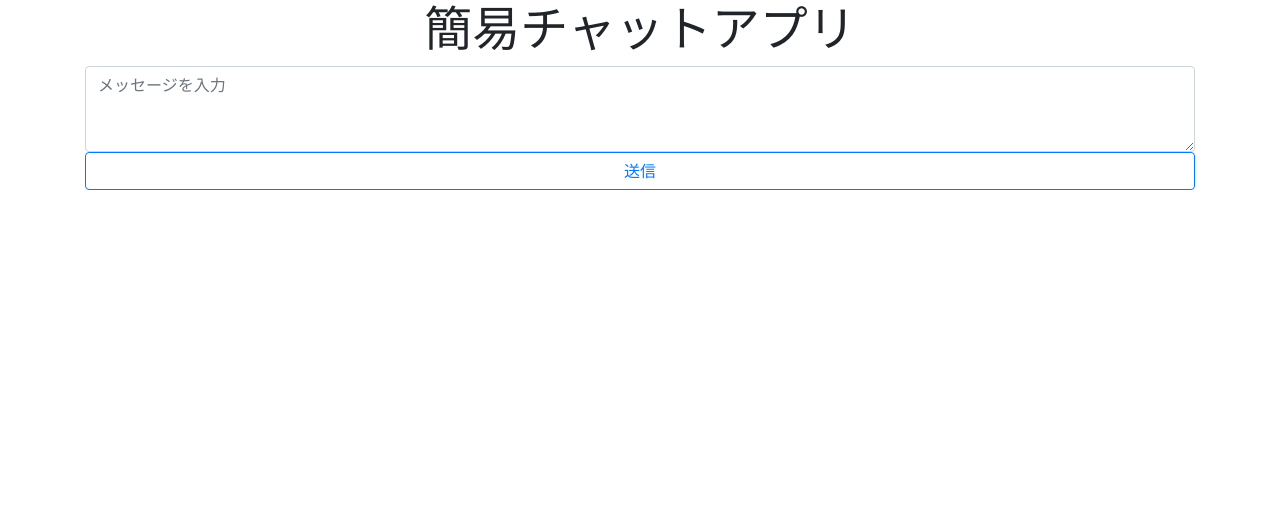
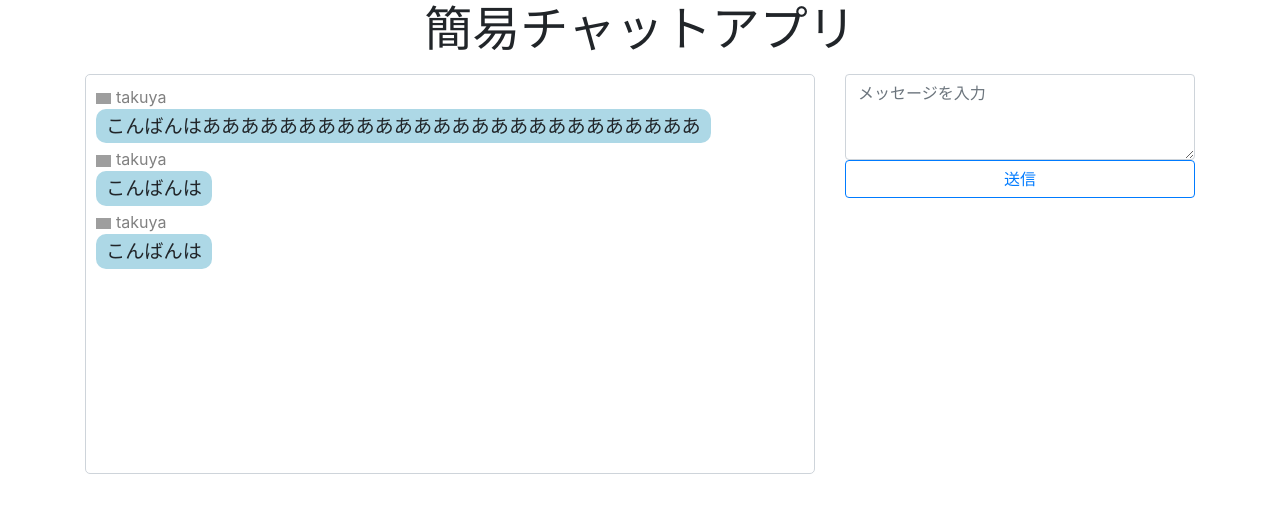
Before and after one commit to ohakutsu/simple-chat-app, a Vue app: page / in a window 1280 px wide. Shown: the top 512 px of the page. Built offline with nearby package versions, Linux system fonts and the light colour scheme; grey boxes are pictures that could not be loaded.

Commit message:
[update] ChatLogsの作成

```diff
--- a/src/App.vue
+++ b/src/App.vue
@@ -1,19 +1,28 @@
 <template>
   <div id="app">
     <b-container>
-      <h1 class="title">簡易チャットアプリ</h1>
-      <chat-form></chat-form>
+      <h1 class="title mb-3">簡易チャットアプリ</h1>
+      <b-row>
+        <b-col class="mb-3" cols="12" md="8">
+          <chat-logs></chat-logs>
+        </b-col>
+        <b-col class="mb-3" cols="12" md="4">
+          <chat-form></chat-form>
+        </b-col>
+      </b-row>
     </b-container>
   </div>
 </template>
 
 <script>
 import ChatForm from "./components/ChatForm.vue";
+import ChatLogs from "./components/ChatLogs.vue";
 
 export default {
   name: "app",
   components: {
-    ChatForm
+    ChatForm,
+    ChatLogs
   }
 };
 </script>
--- /dev/null
+++ b/src/components/ChatLogs.vue
@@ -0,0 +1,77 @@
+<template>
+  <section class="chat-logs">
+    <div class="chat-logs__items">
+      <div class="chat-logs__items-item mb-1" v-for="(message, index) in messages" :key="index">
+        <p class="mb-0">
+          <img class="chat-logs__items-item_img" :src="message.userPhotoURL" />
+          <span class="chat-logs__items-item_username">{{ message.userName }}</span>
+        </p>
+        <p class="chat-logs__items-item_text mb-0">{{ message.text }}</p>
+      </div>
+    </div>
+  </section>
+</template>
+
+<script>
+export default {
+  name: "ChatLogs",
+  data() {
+    return {
+      messages: [
+        {
+          userId: "1234",
+          userName: "takuya",
+          userPhotoURL:
+            "https://lh5.googleusercontent.com/-GJQv1cfCfg4/AAAAAAAAAAI/AAAAAAAAAAA/ACHi3rekxUiRbUeFa9MTRgv9MuVw3_F8QA/photo.jpg",
+          text:
+            "こんばんはああああああああああああああああああああああああああ",
+          createdAt: new Date()
+        },
+        {
+          userId: "1234",
+          userName: "takuya",
+          userPhotoURL:
+            "https://lh5.googleusercontent.com/-GJQv1cfCfg4/AAAAAAAAAAI/AAAAAAAAAAA/ACHi3rekxUiRbUeFa9MTRgv9MuVw3_F8QA/photo.jpg",
+          text: "こんばんは",
+          createdAt: new Date()
+        },
+        {
+          userId: "1234",
+          userName: "takuya",
+          userPhotoURL:
+            "https://lh5.googleusercontent.com/-GJQv1cfCfg4/AAAAAAAAAAI/AAAAAAAAAAA/ACHi3rekxUiRbUeFa9MTRgv9MuVw3_F8QA/photo.jpg",
+          text: "こんばんは",
+          createdAt: new Date()
+        }
+      ]
+    };
+  }
+};
+</script>
+
+<style lang="scss" scoped>
+.chat-logs__items {
+  padding: 10px;
+  height: 400px;
+  overflow: scroll;
+  border: 1px solid #ced4da;
+  border-radius: 5px;
+}
+
+.chat-logs__items-item {
+  .chat-logs__items-item_img {
+    width: 15px;
+  }
+  .chat-logs__items-item_username {
+    margin-left: 5px;
+    color: #808080;
+  }
+  .chat-logs__items-item_text {
+    padding: 3px 10px;
+    display: inline-block;
+    background-color: lightblue;
+    border-radius: 10px;
+    font-size: 1.2rem;
+  }
+}
+</style>
```
Also changed, not shown: src/components/ChatLog.vue (deleted, +0 -8 lines).
